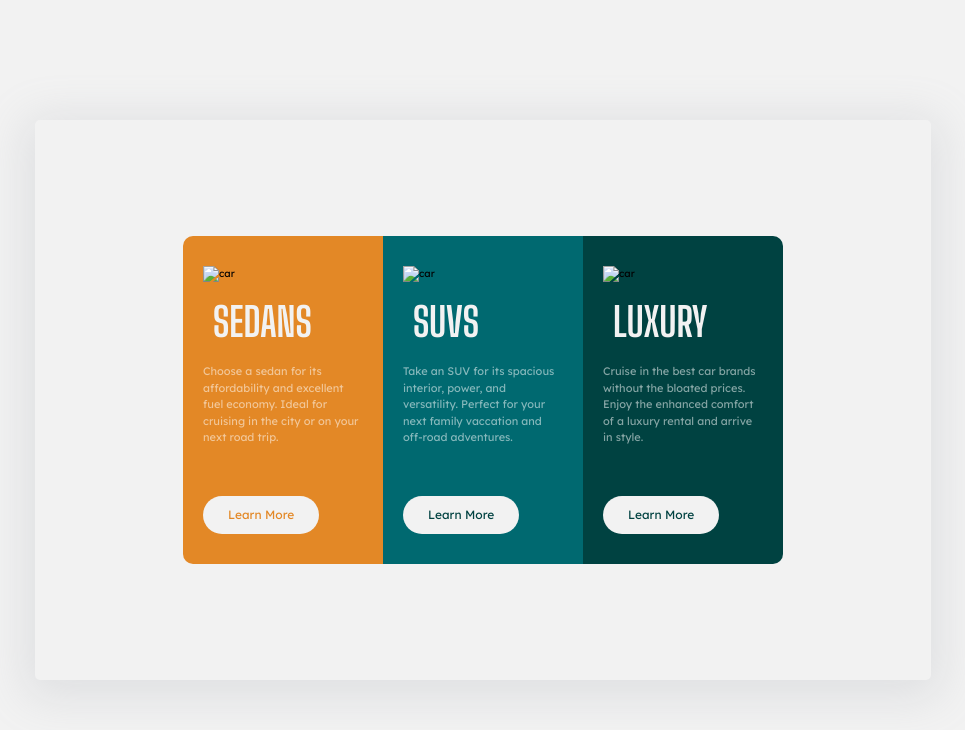
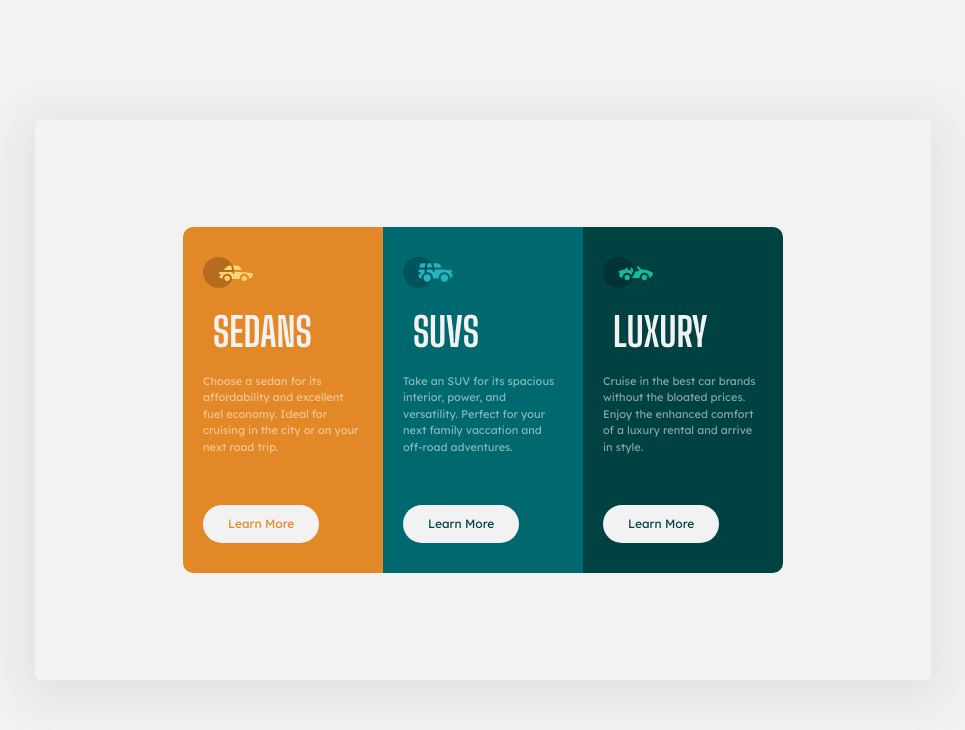
Before and after one commit to TomasScerbak/3-column-preview, a plain HTML site: page index.html in a window 1280 px wide. Shown: the whole page, without its empty margins (157-1122 px from the left). Drawn offline with Linux system fonts and the light colour scheme; the site is published under a folder, as on GitHub Pages, so addresses that start at the root find nothing.

Commit message:
removing slash from images

```diff
--- a/index.html
+++ b/index.html
@@ -17,7 +17,7 @@
   <body>
     <div class="container">
       <div class="box box--one">
-        <img class="card__image" src="/Images/icon-sedans.svg" alt="car" />
+        <img class="card__image" src="Images/icon-sedans.svg" alt="car" />
         <h1 class="card__heading">Sedans</h1>
         <p class="card__text">
           Choose a sedan for its affordability and excellent fuel economy. Ideal
@@ -26,7 +26,7 @@
         <button class="btn btn--primary">Learn More</button>
       </div>
       <div class="box box--two">
-        <img class="card__image" src="/Images/icon-suvs.svg" alt="car" />
+        <img class="card__image" src="Images/icon-suvs.svg" alt="car" />
         <h1 class="card__heading">Suvs</h1>
         <p class="card__text">
           Take an SUV for its spacious interior, power, and versatility. Perfect
@@ -35,7 +35,7 @@
         <button class="btn btn--accent">Learn More</button>
       </div>
       <div class="box box--three">
-        <img class="card__image" src="/Images/icon-luxury.svg" alt="car" />
+        <img class="card__image" src="Images/icon-luxury.svg" alt="car" />
         <h1 class="card__heading">Luxury</h1>
         <p class="card__text">
           Cruise in the best car brands without the bloated prices. Enjoy the
```
